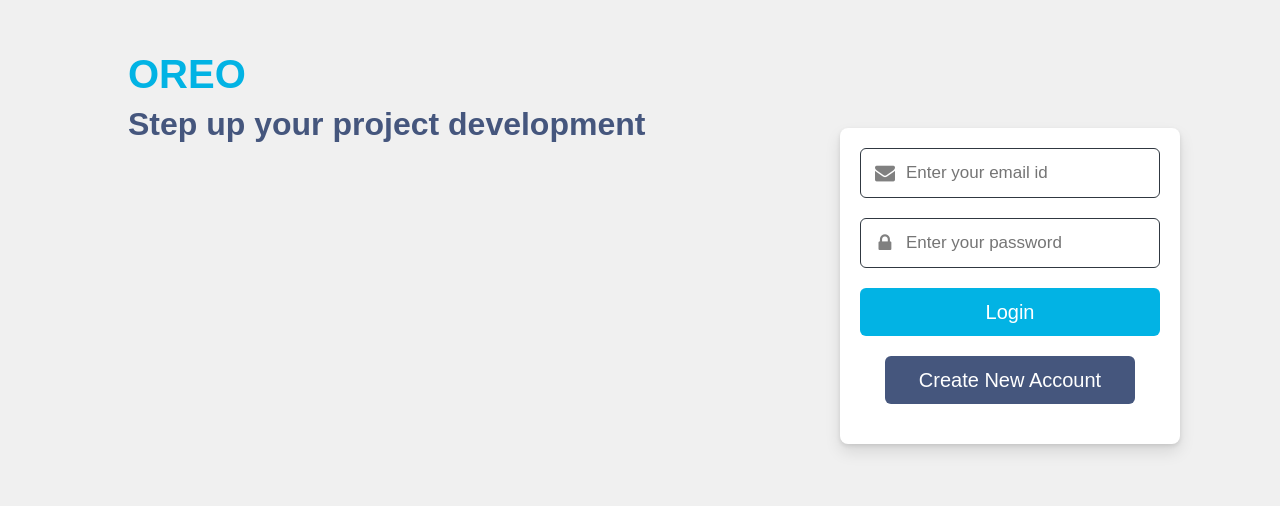
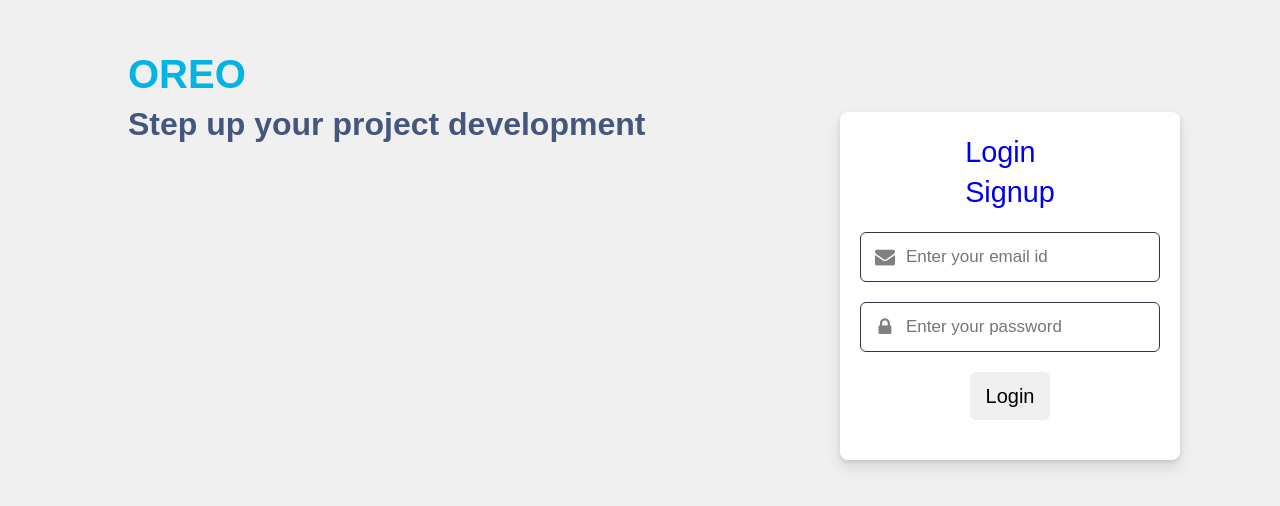
Before and after one commit to Milind452/oreo, a plain HTML site: page index.html in a window 1280 px wide. Shown: the part 114-620 px from the top of the page. Drawn offline with Linux system fonts and the light colour scheme; no server answers.

Commit message:
Remove create account button and add nav links

```diff
--- a/index.html
+++ b/index.html
@@ -22,6 +22,16 @@
             <div class="right">
                 <form id="form" class="box">
                     <div class="box__fields">
+                        <div class="box-field">
+                            <div class="box-nav">
+                                <div class="login">
+                                    <a id="login" class="nav-link" href="#">Login</a>
+                                </div>
+                                <div class="signup">
+                                    <a id="signup" class="nav-link" href="#">Signup</a>
+                                </div>
+                            </div>
+                        </div>
                         <div class="box-field display-none">
                             <div class="wrapper">
                                 <label for="name">
@@ -75,14 +85,9 @@
                             </div>
                         </div>
                         <div class="box-field">
-                            <button id="login" class="login-btn box-btn btn">
+                            <button id="submit" class="submit-btn box-btn btn">
                                 Login
-                            </button>
-                        </div>
-                        <div class="box-field">
-                            <button id="signup" class="signup-btn box-btn btn">
-                                Create New Account
-                            </button>
+                            </input>
                         </div>
                     </div>
                 </form>
```
